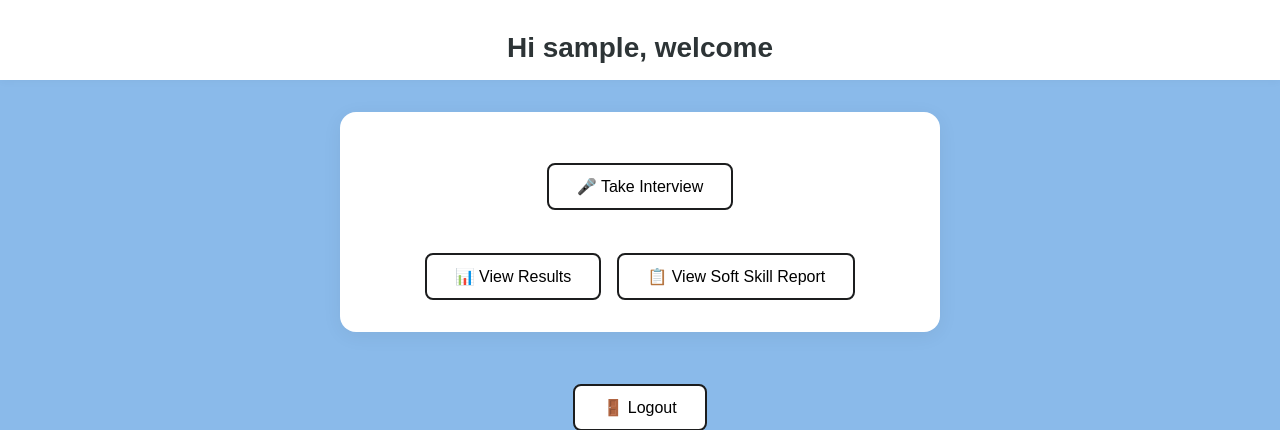
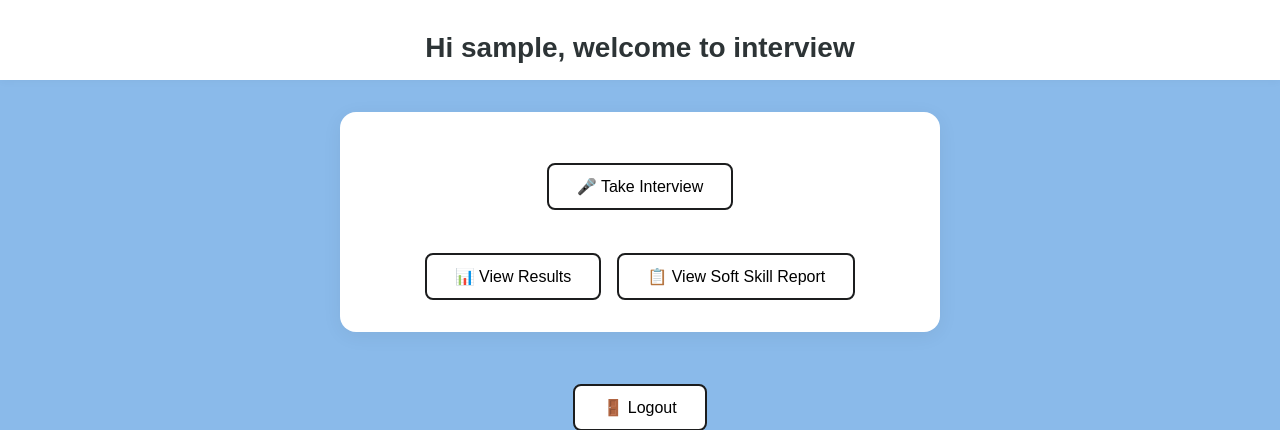
Before and after one commit to shivanirao1710/video_annotation, a Flask app: page /dashboard in a window 1280 px wide. Shown: the top 430 px of the page. Run offline with Flask 3, Linux system fonts and the light colour scheme; the visitor is signed in with stand-in values (Sample User, id 1); some libraries are stand-ins or nearby versions.

Commit message:
template

```diff
--- a/templates/dashboard.html
+++ b/templates/dashboard.html
@@ -37,7 +37,7 @@
 
   <!-- ✅ Header -->
   <div class="header">
-    <h2>Hi {{ username }}, welcome</h2>
+    <h2>Hi {{ username }}, welcome to interview</h2>
   </div>
 
   <!-- ✅ Dashboard Container -->
```
